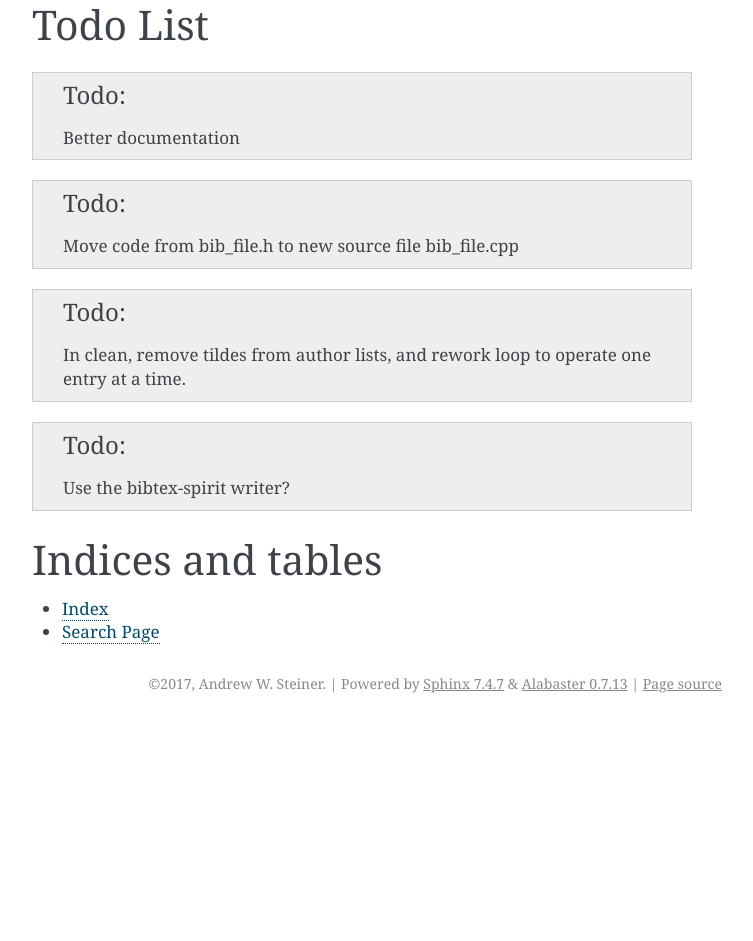
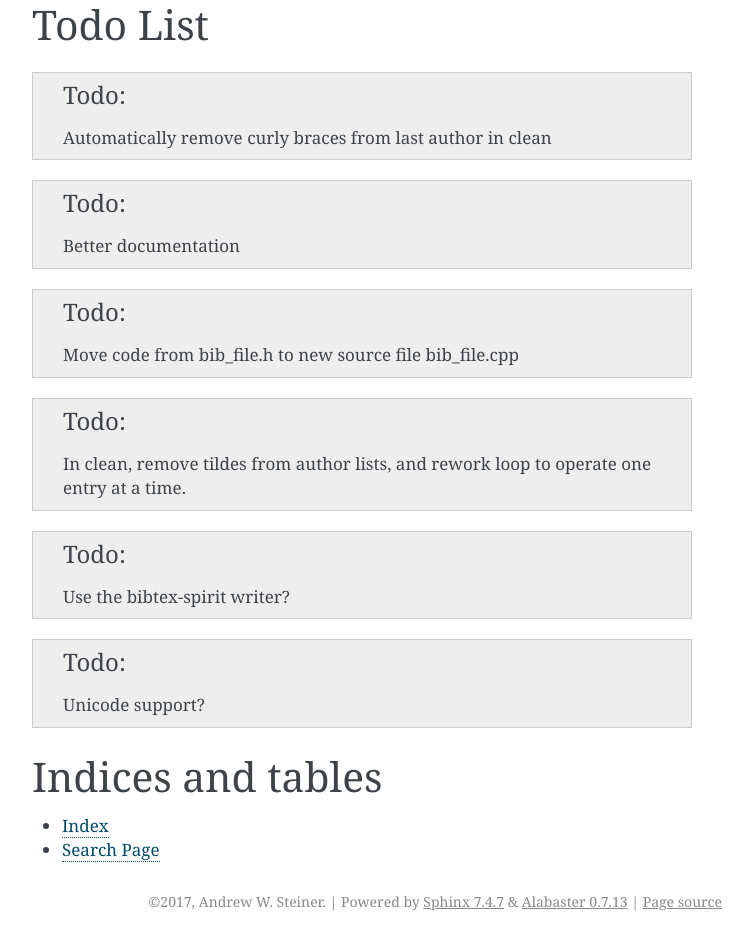
Before and after one commit to awsteiner/btmanip, a Sphinx documentation site: the page built from sphinx/index.rst, in a window 1280 px wide and 1400 px high, scrolled down 1802 px, cut to the strip 459-1400 px from the top of the window. Shown: the whole strip, without its empty margins (388-1141 px from the left). Built offline with Sphinx 7.4.7, drawn with Linux system fonts in a browser that asks for light colours; before the commit the page ends 2984 px from its top, so only the background shows below that.

Commit message:
Added some todos.

```diff
--- a/sphinx/index.rst
+++ b/sphinx/index.rst
@@ -110,11 +110,13 @@ Class bib_file
 Todo List
 =========
 
+.. todo:: Automatically remove curly braces from last author in clean
 .. todo:: Better documentation
 .. todo:: Move code from bib_file.h to new source file bib_file.cpp
 .. todo:: In clean, remove tildes from author lists, and rework loop
 	  to operate one entry at a time.
 .. todo:: Use the bibtex-spirit writer?
+.. todo:: Unicode support?
 
 Indices and tables
 ==================
```
